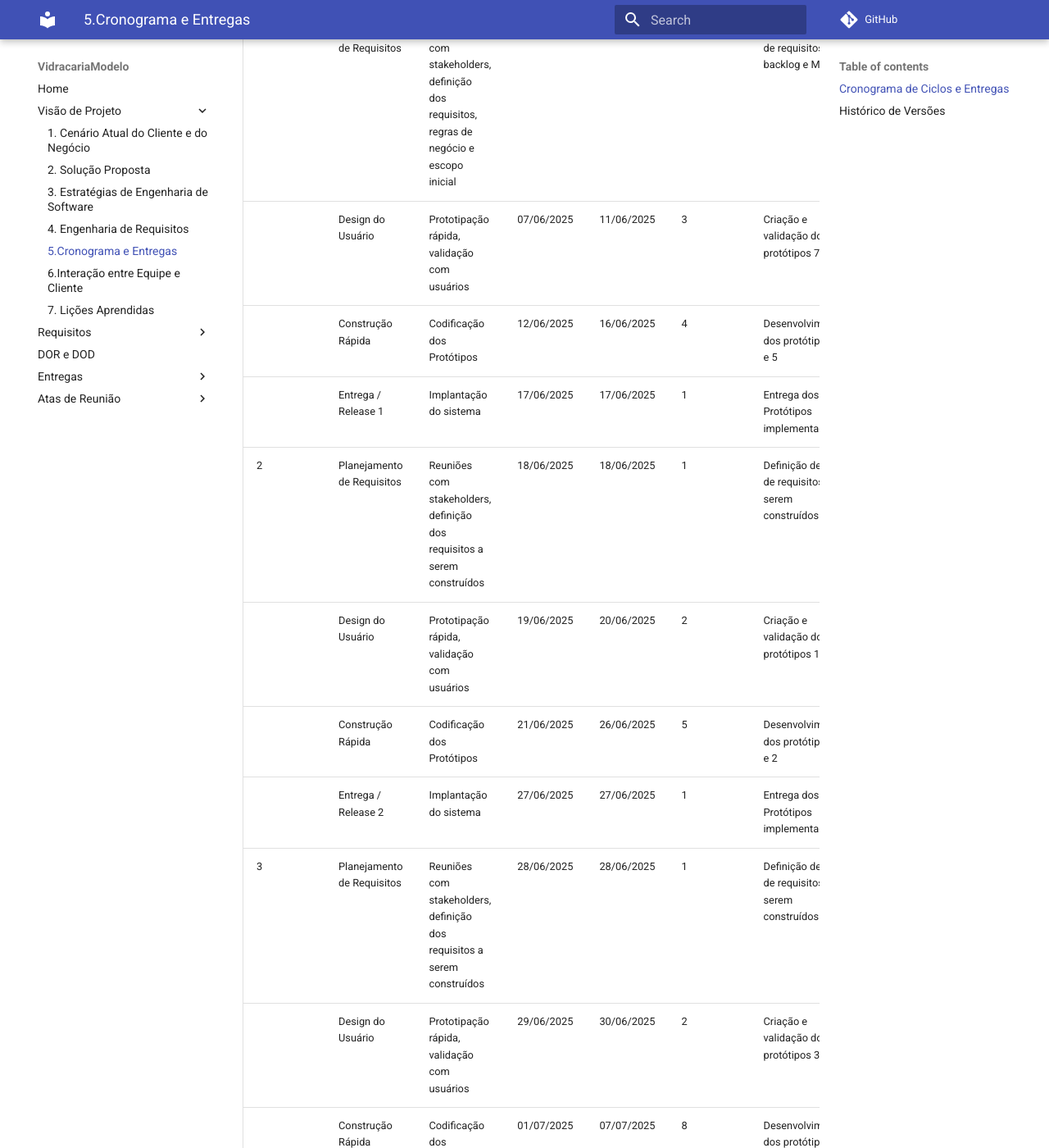
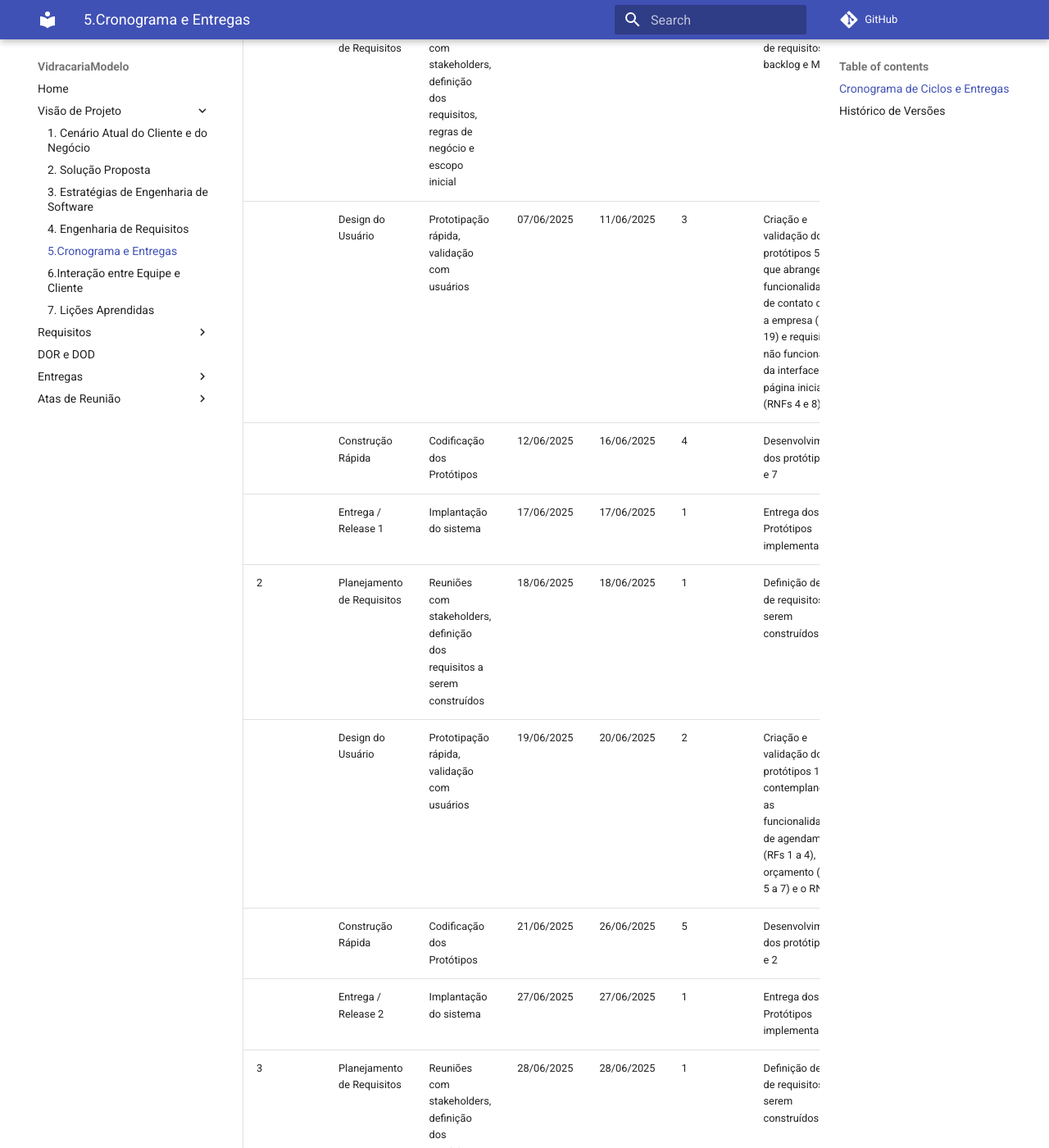
Before and after one commit to mdsreq-fga-unb/2025.1-T01-VidracariaModelo, an MkDocs documentation site: the page built from docs/docs/VisaodeProduto/Cronograma.md, in a window 1280 px wide and 1400 px high, scrolled down 323 px. Shown: the whole window at 82% size. Built offline with MkDocs 1.6.1 and Material for MkDocs 9.7.7, drawn with Linux system fonts in a browser that asks for light colours; comment, search, counter and statistics services are not loaded; some of the changed text lies outside the part shown.

Commit message:
Correção do cronograma, alteração no backlog e lições aprendidas da unidade 3

```diff
--- a/docs/docs/VisaodeProduto/Cronograma.md
+++ b/docs/docs/VisaodeProduto/Cronograma.md
@@ -5,19 +5,19 @@ Este cronograma é uma **versão premilinar** do projeto.
 | Iteração | Fase do Processo         | Atividades principais                                                  | Início      | Fim         | Duração (dias) | Objetivo Principal                                |
 |----------|--------------------------|------------------------------------------------------------------------|-------------|-------------|----------------|----------------------------------------------------|
 | 1        | Planejamento de Requisitos | Reuniões com stakeholders, definição dos requisitos, regras de negócio e escopo inicial | 29/04/2025  | 05/06/2025  | 34             | Definição de lista de requisitos, backlog e MVP    |
-|          | Design do Usuário        | Prototipação rápida, validação com usuários                            | 07/06/2025  | 11/06/2025  | 3              | Criação e validação dos protótipos 7 e 5           |
-|          | Construção Rápida        | Codificação dos Protótipos                                             | 12/06/2025  | 16/06/2025  | 4              | Desenvolvimento dos protótipos 7 e 5               |
+|          | Design do Usuário        | Prototipação rápida, validação com usuários                            | 07/06/2025  | 11/06/2025  | 3              | Criação e validação dos protótipos 5 e 7, que abrangem a funcionalidade de contato com a empresa (RF 19) e requisitos não funcionais da interface da página inicial (RNFs 4 e 8).        |
+|          | Construção Rápida        | Codificação dos Protótipos                                             | 12/06/2025  | 16/06/2025  | 4              | Desenvolvimento dos protótipos 5 e 7               |
 |          | Entrega / Release 1      | Implantação do sistema                                                 | 17/06/2025  | 17/06/2025  | 1              | Entrega dos Protótipos implementados               |
 | 2        | Planejamento de Requisitos | Reuniões com stakeholders, definição dos requisitos a serem construídos | 18/06/2025  | 18/06/2025  | 1              | Definição de lista de requisitos a serem construídos |
-|          | Design do Usuário        | Prototipação rápida, validação com usuários                            | 19/06/2025  | 20/06/2025  | 2              | Criação e validação dos protótipos 1 e 2           |
+|          | Design do Usuário        | Prototipação rápida, validação com usuários                            | 19/06/2025  | 20/06/2025  | 2              | Criação e validação dos protótipos 1 e 2, contemplando as funcionalidades de agendamento (RFs 1 a 4), orçamento (RFs 5 a 7) e o RNF 6.         |
 |          | Construção Rápida        | Codificação dos Protótipos                                             | 21/06/2025  | 26/06/2025  | 5              | Desenvolvimento dos protótipos 1 e 2               |
 |          | Entrega / Release 2      | Implantação do sistema                                                 | 27/06/2025  | 27/06/2025  | 1              | Entrega dos Protótipos implementados               |
 | 3        | Planejamento de Requisitos | Reuniões com stakeholders, definição dos requisitos a serem construídos | 28/06/2025  | 28/06/2025  | 1              | Definição de lista de requisitos a serem construídos |
-|          | Design do Usuário        | Prototipação rápida, validação com usuários                            | 29/06/2025  | 30/06/2025  | 2              | Criação e validação dos protótipos 3 e 4           |
+|          | Design do Usuário        | Prototipação rápida, validação com usuários                            | 29/06/2025  | 30/06/2025  | 2              | Criação e validação dos protótipos 3 e 4, contemplando as funcionalidades de vendas (RFs 8 a 11) e de recibos (RFs 12 a 14).           |
 |          | Construção Rápida        | Codificação dos Protótipos                                             | 01/07/2025  | 07/07/2025  | 8              | Desenvolvimento dos protótipos 3 e 4               |
 |          | Entrega / Release 3      | Implantação do sistema                                                 | 08/07/2025  | 08/07/2025  | 1              | Entrega dos Protótipos implementados               |
 | 4        | Planejamento de Requisitos | Reuniões com stakeholders, definição dos requisitos a serem construídos | 09/07/2025  | 09/07/2025  | 1              | Definição de lista de requisitos a serem construídos |
-|          | Design do Usuário        | Prototipação rápida, validação com usuários                            | 10/07/2025  | 11/07/2025  | 1              | Criação e validação dos protótipos 6 e 8           |
+|          | Design do Usuário        | Prototipação rápida, validação com usuários                            | 10/07/2025  | 11/07/2025  | 1              | Criação e validação dos protótipos 6 e 8, contemplando as funcionalidades de perfil do cliente (RFs 23 a 25) e o requisito não funcional da página de dúvidas (RNF 7).           |
 |          | Construção Rápida        | Codificação dos Protótipos                                             | 12/07/2025  | 14/07/2025  | 2              | Desenvolvimento dos protótipos 6 e 8               |
 |          | Entrega / Release 4      | Implantação do sistema                                                 | 15/07/2025  | 15/07/2025  | 1              | Entrega dos Protótipos implementados               |
 
@@ -31,3 +31,4 @@ Este cronograma é uma **versão premilinar** do projeto.
 | 25/05/2025 | 1.2 | Atualizações e alterações no cronograma de acordo com a redefinição do processo de ES|Ígor  | Cayo        |
 | 10/06/2025 | 1.3 | Atualizações e refatoração das datas e atividades|Cayo  | Ígor        |
 | 22/06/2025 | 1.4 | Atualizações e refatoração das datas e atividades|Samara Alves  | Cayo       |
+| 23/06/2025 | 1.5 | Atualizações e refatoração das datas e atividades|Pedro Henrique  | Cayo       |
```
Also changed, not shown: docs/docs/Backlog/baclog.md (+35 -35 lines), docs/docs/VisaodeProduto/licoes.md (+10 -0 lines).
